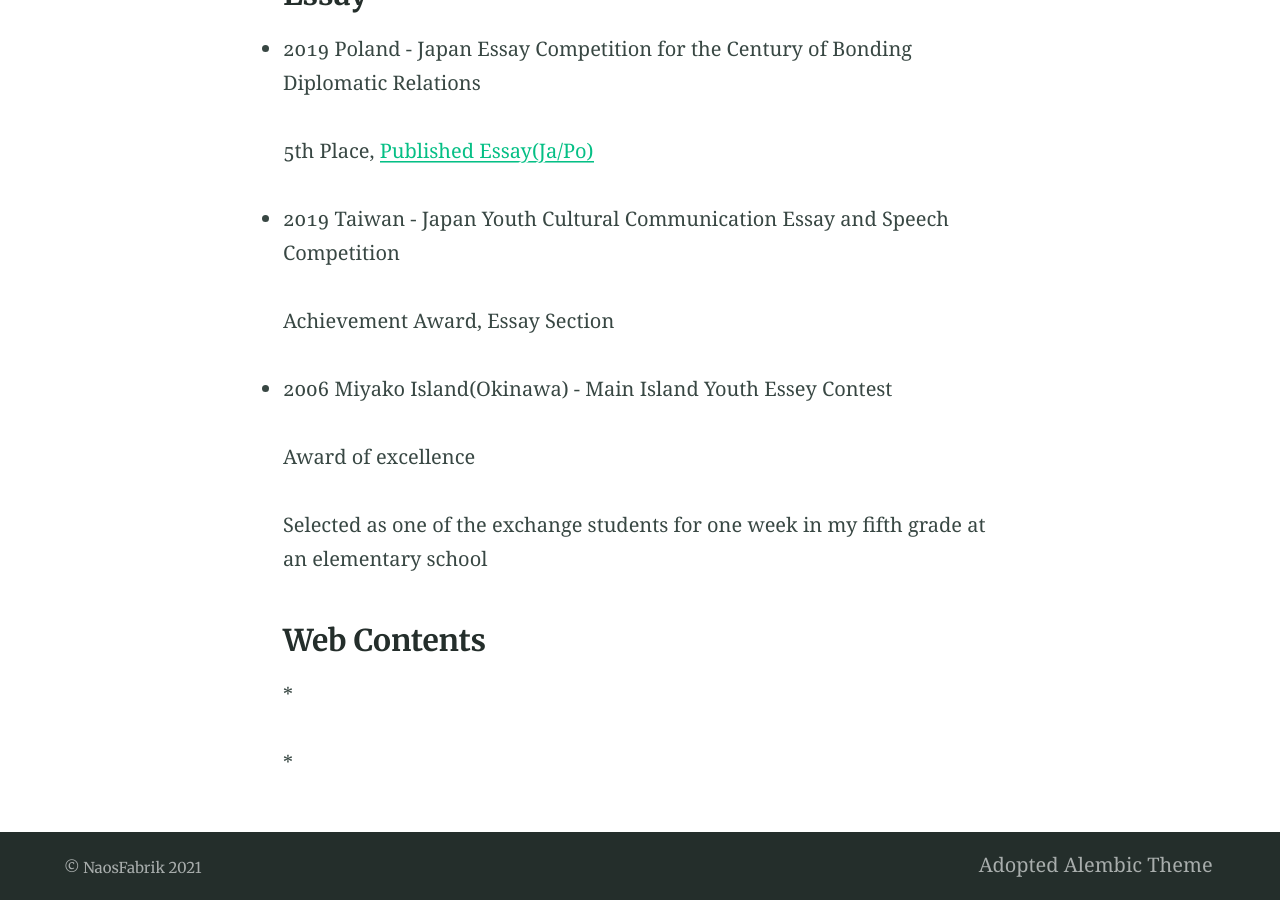
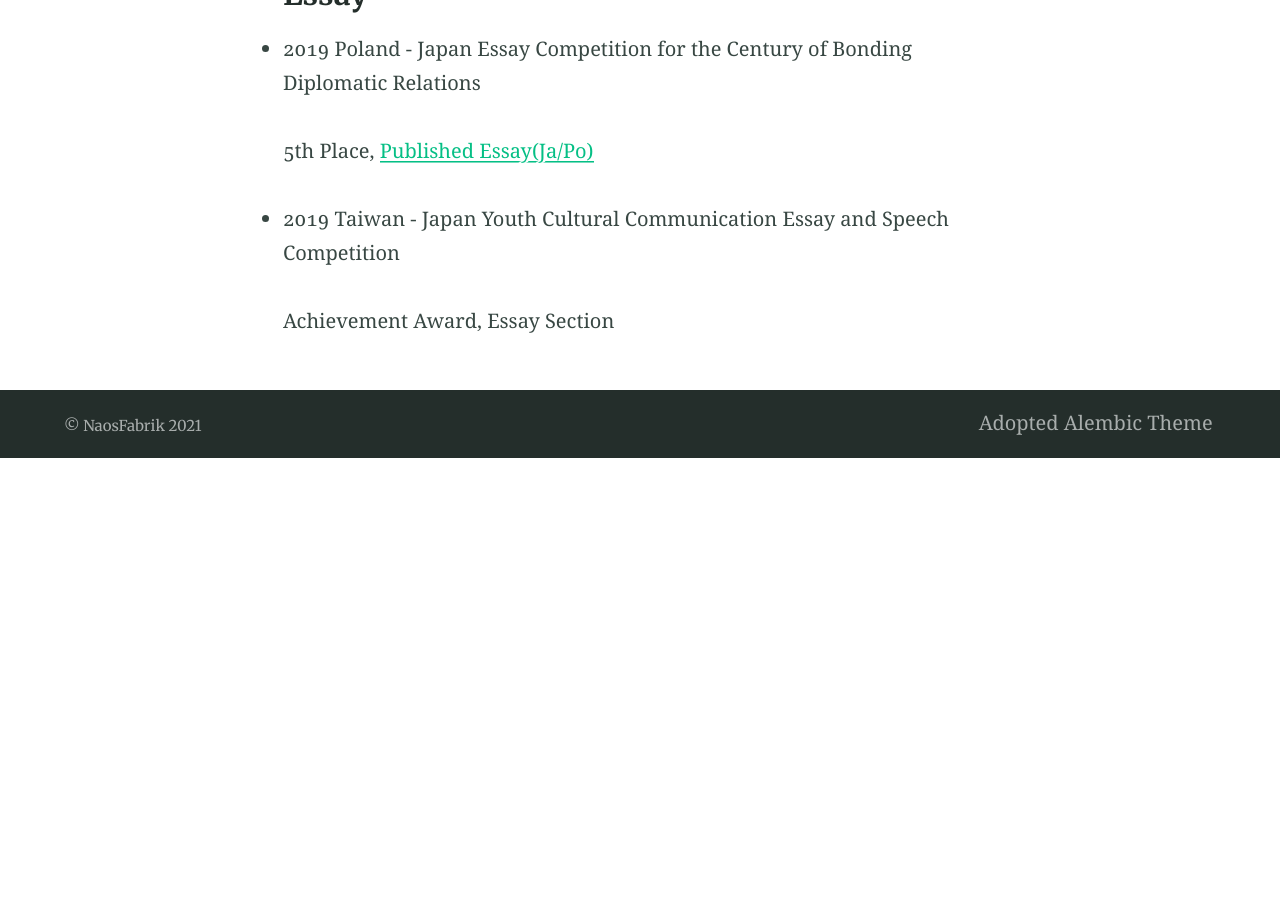
Before and after one commit to NaosFabrik/NaosFabrik.github.io, a Jekyll site: the page built from _posts/2021-05-05-writing.md, in a window 1280 px wide and 900 px high, scrolled down 587 px. Built offline with Jekyll 4.4.1, drawn with Linux system fonts in a browser that asks for light colours; after the commit the page ends 1045 px from its top, so only the background shows below that.

Commit message:
Update 2021-05-05-writing.md

```diff
--- a/_posts/2021-05-05-writing.md
+++ b/_posts/2021-05-05-writing.md
@@ -13,14 +13,3 @@ feature_text: |
 * 2019 Taiwan - Japan Youth Cultural Communication Essay and Speech Competition
 
 Achievement Award, Essay Section
-
-* 2006 Miyako Island(Okinawa) - Main Island Youth Essey Contest
-
-Award of excellence
-
-Selected as one of the exchange students for one week in my fifth grade at an elementary school
-
-### Web Contents
-*
-
-*
```
